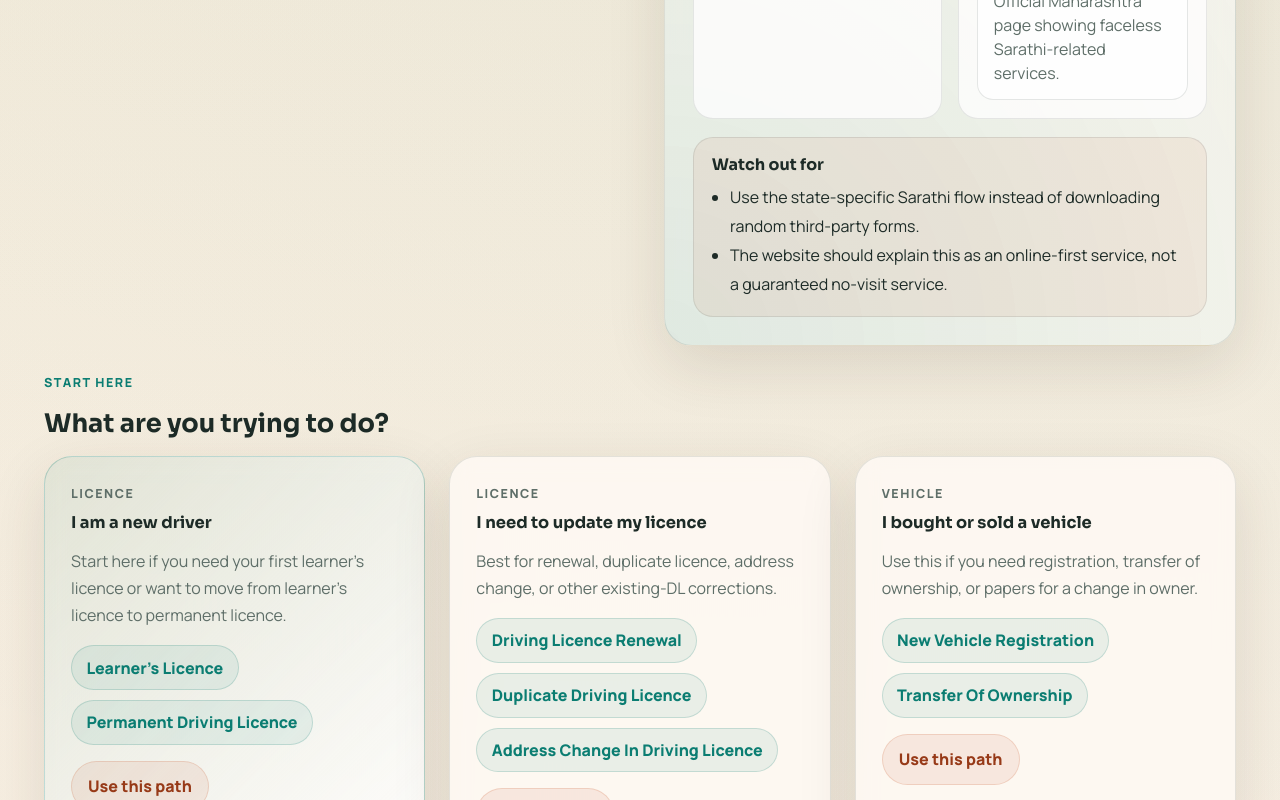
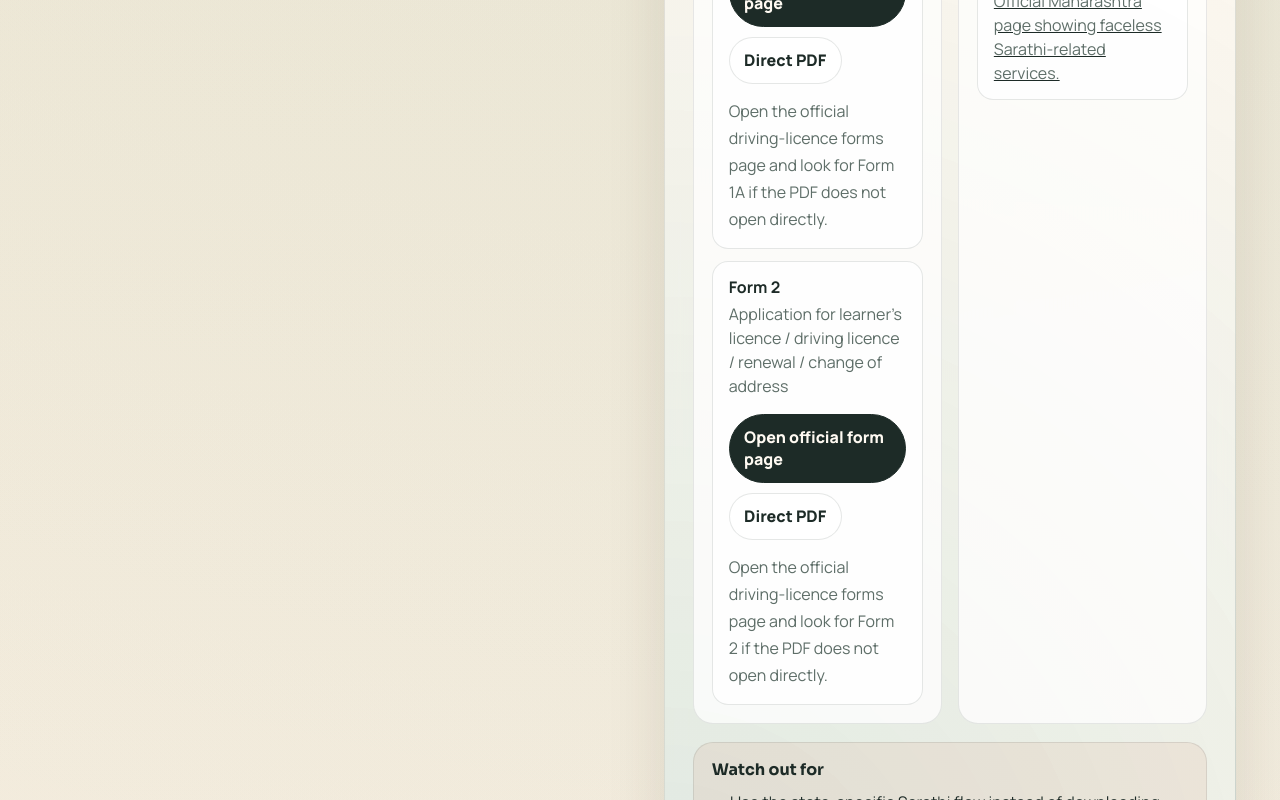
Before and after one commit to kartikdp/satararto, a plain HTML site: page docs/index.html in a window 1280 px wide. Shown: the part 3520-4320 px from the top of the page. Drawn offline with Linux system fonts and the light colour scheme.

Commit message:
Fix form download links with official fallbacks

```diff
--- a/docs/assets/app.js
+++ b/docs/assets/app.js
@@ -79,6 +79,24 @@ function getServiceResources(serviceId) {
 
 function dedupeList(items) {
   return [...new Set(items.filter(Boolean))];
+}
+
+function getFormLookupHint(form) {
+  return form.lookupHint || `Open the official forms page and look for ${form.formNo}.`;
+}
+
+function renderFormActions(form) {
+  return `
+    <div class="form-action-row">
+      <a class="form-action-link form-action-link--primary" href="${form.url}" target="_blank" rel="noreferrer">Open official form page</a>
+      ${
+        form.downloadUrl
+          ? `<a class="form-action-link" href="${form.downloadUrl}" target="_blank" rel="noreferrer">Direct PDF</a>`
+          : ""
+      }
+    </div>
+    <p class="form-link-note">${getFormLookupHint(form)}</p>
+  `;
 }
 
 function getPortalLabel(service) {
@@ -754,7 +772,7 @@ function renderPlannerOutput() {
 
     <div class="planner-detail-grid">
       <article class="planner-panel">
-        <h4>Official forms to download</h4>
+        <h4>Official form links</h4>
         ${
           formLinks.length
             ? `
@@ -762,10 +780,11 @@ function renderPlannerOutput() {
                 ${formLinks
                   .map(
                     (form) => `
-                      <a class="planner-resource-link" href="${form.url}" target="_blank" rel="noreferrer">
+                      <article class="planner-resource-card">
                         <strong>${form.formNo}</strong>
                         <span>${form.title}</span>
-                      </a>
+                        ${renderFormActions(form)}
+                      </article>
                     `
                   )
                   .join("")}
@@ -868,7 +887,9 @@ function renderDownloadGroups() {
                       <strong>${form.title}</strong>
                       <p>${form.usedFor}</p>
                     </div>
-                    <a href="${form.url}" target="_blank" rel="noreferrer">Download PDF</a>
+                    <div class="download-actions">
+                      ${renderFormActions(form)}
+                    </div>
                   </article>
                 `
               )
@@ -1080,7 +1101,7 @@ function renderServiceDetail() {
 
     <div class="detail-grid">
       <article class="detail-card">
-        <h3>Download official forms</h3>
+        <h3>Official form links</h3>
         ${
           formLinks.length
             ? `
@@ -1088,11 +1109,11 @@ function renderServiceDetail() {
                 ${formLinks
                   .map(
                     (form) => `
-                      <a class="inline-link-card" href="${form.url}" target="_blank" rel="noreferrer">
+                      <article class="inline-link-card inline-link-card--form">
                         <strong>${form.formNo}</strong>
                         <span>${form.title}</span>
-                        <small>Download official PDF</small>
-                      </a>
+                        ${renderFormActions(form)}
+                      </article>
                     `
                   )
                   .join("")}
--- a/docs/assets/data.js
+++ b/docs/assets/data.js
@@ -274,7 +274,9 @@ window.siteData = {
       title: "Application-cum-declaration as to physical fitness",
       category: "Licence Forms",
       usedFor: "Learner's licence and other licence-side workflows where self-declaration is applicable.",
-      url: "https://parivahan.gov.in/parivahan/sites/default/files/DownloadForm/form1.pdf"
+      url: "https://parivahan.gov.in/parivahan/en/content/driving-licence-0",
+      downloadUrl: "https://parivahan.gov.in/parivahan/sites/default/files/DownloadForm/form%201.pdf",
+      lookupHint: "Open the official driving-licence forms page and look for Form 1 if the PDF does not open directly."
     },
     {
       id: "form1a",
@@ -282,7 +284,9 @@ window.siteData = {
       title: "Medical Certificate",
       category: "Licence Forms",
       usedFor: "Driving licence renewal, IDP, and other cases needing medical certification.",
-      url: "https://parivahan.gov.in/parivahan/sites/default/files/DownloadForm/form1a.pdf"
+      url: "https://parivahan.gov.in/parivahan/en/content/driving-licence-0",
+      downloadUrl: "https://parivahan.gov.in/parivahan/sites/default/files/DownloadForm/Form-1-A.pdf",
+      lookupHint: "Open the official driving-licence forms page and look for Form 1A if the PDF does not open directly."
     },
     {
       id: "form2",
@@ -290,7 +294,9 @@ window.siteData = {
       title: "Application for learner's licence / driving licence / renewal / change of address",
       category: "Licence Forms",
       usedFor: "Learner's licence and DL-side application flows.",
-      url: "https://parivahan.gov.in/parivahan/sites/default/files/DownloadForm/form2.pdf"
+      url: "https://parivahan.gov.in/parivahan/en/content/driving-licence-0",
+      downloadUrl: "https://parivahan.gov.in/sites/default/files/DownloadForm/cmvr/FORM-2.pdf",
+      lookupHint: "Open the official driving-licence forms page and look for Form 2 if the PDF does not open directly."
     },
     {
       id: "form4",
@@ -298,7 +304,9 @@ window.siteData = {
       title: "Application for Licence to Drive",
       category: "Licence Forms",
       usedFor: "Permanent driving licence and related DL issue flows.",
-      url: "https://parivahan.gov.in/parivahan/sites/default/files/DownloadForm/form4.pdf"
+      url: "https://parivahan.gov.in/parivahan/en/content/driving-licence-0",
+      downloadUrl: "https://parivahan.gov.in/parivahan/sites/default/files/DownloadForm/form4.pdf",
+      lookupHint: "Open the official driving-licence forms page and look for Form 4 if the PDF does not open directly."
     },
     {
       id: "form4a",
@@ -306,7 +314,9 @@ window.siteData = {
       title: "Application for International Driving Permit",
       category: "Licence Forms",
       usedFor: "International Driving Permit applications.",
-      url: "https://parivahan.gov.in/parivahan/sites/default/files/DownloadForm/cmvr/FORM-4A.pdf"
+      url: "https://parivahan.gov.in/parivahan/en/content/driving-licence-0",
+      downloadUrl: "https://parivahan.gov.in/parivahan/sites/default/files/DownloadForm/cmvr/FORM-4A.pdf",
+      lookupHint: "Open the official driving-licence forms page and look for Form 4A if the PDF does not open directly."
     },
     {
       id: "form5",
@@ -314,7 +324,9 @@ window.siteData = {
       title: "Driving Certificate issued by Driving School or Establishment",
       category: "Licence Forms",
       usedFor: "Transport-category driving licence cases where training certification is required.",
-      url: "https://parivahan.gov.in/parivahan/sites/default/files/DownloadForm/cmvr/FORM-5.pdf"
+      url: "https://parivahan.gov.in/parivahan/en/content/driving-licence-0",
+      downloadUrl: "https://parivahan.gov.in/parivahan/sites/default/files/DownloadForm/form5.pdf",
+      lookupHint: "Open the official driving-licence forms page and look for Form 5 if the PDF does not open directly."
     },
     {
       id: "form9",
@@ -322,7 +334,8 @@ window.siteData = {
       title: "Application for Renewal of Driving Licence",
       category: "Licence Forms",
       usedFor: "Driving licence renewal.",
-      url: "https://parivahan.gov.in/parivahan/sites/default/files/DownloadForm/form9.pdf"
+      url: "https://parivahan.gov.in/parivahan/en/content/driving-licence-0",
+      lookupHint: "Open the official driving-licence forms page and search for Form 9 on Parivahan."
     },
     {
       id: "form20",
@@ -330,7 +343,9 @@ window.siteData = {
       title: "Application for Registration of a Motor Vehicle",
       category: "Vehicle Forms",
       usedFor: "New vehicle registration.",
-      url: "https://parivahan.gov.in/parivahan/sites/default/files/DownloadForm/form20.pdf"
+      url: "https://parivahan.gov.in/parivahan/en/content/vehicle-registration",
+      downloadUrl: "https://parivahan.gov.in/sites/default/files/DownloadForm/cmvr/FORM-20.pdf",
+      lookupHint: "Open the official vehicle-registration forms page and look for Form 20 if the PDF does not open directly."
     },
     {
       id: "form25",
@@ -338,7 +353,9 @@ window.siteData = {
       title: "Application for Renewal of Certificate of Registration",
       category: "Vehicle Forms",
       usedFor: "RC renewal.",
-      url: "https://parivahan.gov.in/parivahan/sites/default/files/DownloadForm/cmvr/FORM-25.pdf"
+      url: "https://parivahan.gov.in/parivahan/en/content/vehicle-registration",
+      downloadUrl: "https://parivahan.gov.in/parivahan/sites/default/files/DownloadForm/cmvr/FORM-25.pdf",
+      lookupHint: "Open the official vehicle-registration forms page and look for Form 25 if the PDF does not open directly."
     },
     {
       id: "form26",
@@ -346,7 +363,8 @@ window.siteData = {
       title: "Application for the Issue of Duplicate Certificate of Registration",
       category: "Vehicle Forms",
       usedFor: "Duplicate RC.",
-      url: "https://parivahan.gov.in/parivahan/sites/default/files/DownloadForm/form%2026.pdf"
+      url: "https://parivahan.gov.in/parivahan/en/content/vehicle-registration",
+      lookupHint: "Open the official vehicle-registration forms page and search for Form 26 on Parivahan."
     },
     {
       id: "form28",
@@ -354,7 +372,8 @@ window.siteData = {
       title: "Application and Grant of No Objection Certificate",
       category: "Vehicle Forms",
       usedFor: "NOC for moving or transferring a vehicle across jurisdiction.",
-      url: "https://parivahan.gov.in/parivahan/sites/default/files/DownloadForm/form%2028.pdf"
+      url: "https://parivahan.gov.in/parivahan/en/content/vehicle-registration",
+      lookupHint: "Open the official vehicle-registration forms page and search for Form 28 on Parivahan."
     },
     {
       id: "form29",
@@ -362,7 +381,8 @@ window.siteData = {
       title: "Notice of Transfer of Ownership of a Motor Vehicle",
       category: "Vehicle Forms",
       usedFor: "Transfer of vehicle ownership.",
-      url: "https://parivahan.gov.in/parivahan/sites/default/files/DownloadForm/form%2029.pdf"
+      url: "https://parivahan.gov.in/parivahan/en/content/vehicle-registration",
+      lookupHint: "Open the official vehicle-registration forms page and search for Form 29 on Parivahan."
     },
     {
       id: "form30",
@@ -370,7 +390,8 @@ window.siteData = {
       title: "Application for Intimation and Transfer of Ownership",
       category: "Vehicle Forms",
       usedFor: "Transfer of ownership after sale.",
-      url: "https://parivahan.gov.in/parivahan/sites/default/files/DownloadForm/form%2030.pdf"
+      url: "https://parivahan.gov.in/parivahan/en/content/vehicle-registration",
+      lookupHint: "Open the official vehicle-registration forms page and search for Form 30 on Parivahan."
     },
     {
       id: "form33",
@@ -378,7 +399,9 @@ window.siteData = {
       title: "Intimation of Change of Address in RC",
       category: "Vehicle Forms",
       usedFor: "Address change in registration certificate.",
-      url: "https://parivahan.gov.in/parivahan/sites/default/files/DownloadForm/form%2033.pdf"
+      url: "https://parivahan.gov.in/parivahan/en/content/vehicle-registration",
+      downloadUrl: "https://parivahan.gov.in/sites/default/files/DownloadForm/cmvr/FORM-33.pdf",
+      lookupHint: "Open the official vehicle-registration forms page and look for Form 33 if the PDF does not open directly."
     },
     {
       id: "form34",
@@ -386,7 +409,8 @@ window.siteData = {
       title: "Application for Making an Entry of Hire-Purchase / Lease / Hypothecation",
       category: "Vehicle Forms",
       usedFor: "Hypothecation or finance entry in RC.",
-      url: "https://parivahan.gov.in/parivahan/sites/default/files/DownloadForm/form%2034.pdf"
+      url: "https://parivahan.gov.in/parivahan/en/content/vehicle-registration",
+      lookupHint: "Open the official vehicle-registration forms page and search for Form 34 on Parivahan."
     },
     {
       id: "form35",
@@ -394,7 +418,9 @@ window.siteData = {
       title: "Notice of Termination of Hire-Purchase / Lease / Hypothecation",
       category: "Vehicle Forms",
       usedFor: "Hypothecation removal after loan closure.",
-      url: "https://parivahan.gov.in/parivahan/sites/default/files/DownloadForm/form%2035.pdf"
+      url: "https://parivahan.gov.in/parivahan/en/content/vehicle-registration",
+      downloadUrl: "https://parivahan.gov.in/parivahan/sites/default/files/DownloadForm/form%2035.pdf",
+      lookupHint: "Open the official vehicle-registration forms page and look for Form 35 if the PDF does not open directly."
     },
     {
       id: "form38",
@@ -402,7 +428,8 @@ window.siteData = {
       title: "Certificate of Fitness",
       category: "Fitness Forms",
       usedFor: "Fitness certificate cases, mainly for transport vehicles.",
-      url: "https://parivahan.gov.in/parivahan/sites/default/files/DownloadForm/form38.pdf"
+      url: "https://parivahan.gov.in/parivahan/en/content/vehicle-registration",
+      lookupHint: "Open the official vehicle-registration forms page and search for Form 38 on Parivahan."
     },
     {
       id: "form38a",
@@ -410,7 +437,9 @@ window.siteData = {
       title: "Report of Inspection",
       category: "Fitness Forms",
       usedFor: "Inspection report linked to transport vehicle fitness workflows.",
-      url: "https://parivahan.gov.in/sites/default/files/DownloadForm/cmvr/FORM-38A.pdf"
+      url: "https://parivahan.gov.in/parivahan/en/content/vehicle-registration",
+      downloadUrl: "https://parivahan.gov.in/sites/default/files/DownloadForm/cmvr/FORM-38A.pdf",
+      lookupHint: "Open the official vehicle-registration forms page and look for Form 38A if the PDF does not open directly."
     }
   ],
   downloadGroups: [
--- a/docs/assets/styles.css
+++ b/docs/assets/styles.css
@@ -679,19 +679,21 @@ h3 {
   gap: 12px;
 }
 
-.planner-resource-link {
+.planner-resource-link,
+.planner-resource-card {
   display: grid;
   gap: 4px;
   border: 1px solid var(--border);
   border-radius: 16px;
   padding: 14px 16px;
   background: rgba(255, 255, 255, 0.86);
-  text-decoration: none;
   transition: transform 160ms ease, border-color 160ms ease, background 160ms ease;
 }
 
 .planner-resource-link:hover,
-.planner-resource-link:focus-visible {
+.planner-resource-link:focus-visible,
+.planner-resource-card:hover,
+.planner-resource-card:focus-within {
   transform: translateY(-2px);
   border-color: rgba(11, 125, 114, 0.24);
   background: rgba(11, 125, 114, 0.05);
@@ -703,6 +705,16 @@ h3 {
 }
 
 .planner-resource-link span {
+  color: var(--muted);
+  line-height: 1.5;
+}
+
+.planner-resource-card strong,
+.planner-resource-card span {
+  display: block;
+}
+
+.planner-resource-card span {
   color: var(--muted);
   line-height: 1.5;
 }
@@ -803,8 +815,7 @@ h3 {
   line-height: 1.6;
 }
 
-.tool-card a,
-.download-card a {
+.tool-card a {
   display: inline-flex;
   margin-top: 12px;
   text-decoration: none;
@@ -817,7 +828,7 @@ h3 {
 
 .download-card {
   display: grid;
-  grid-template-columns: 1fr auto;
+  grid-template-columns: 1fr;
   gap: 12px;
   align-items: start;
 }
@@ -837,7 +848,6 @@ h3 {
 }
 
 .inline-link-card {
-  text-decoration: none;
   transition: transform 160ms ease, border-color 160ms ease, background 160ms ease;
 }
 
@@ -1166,6 +1176,60 @@ h3 {
   border-color: rgba(11, 125, 114, 0.16);
 }
 
+.form-action-row {
+  display: flex;
+  flex-wrap: wrap;
+  gap: 10px;
+  margin-top: 12px;
+}
+
+.form-action-link {
+  display: inline-flex;
+  align-items: center;
+  justify-content: center;
+  text-decoration: none;
+  border-radius: 999px;
+  padding: 0.72rem 0.9rem;
+  font-weight: 800;
+  border: 1px solid var(--border);
+  background: rgba(255, 255, 255, 0.82);
+  transition: transform 160ms ease, border-color 160ms ease, background 160ms ease;
+}
+
+.form-action-link:hover,
+.form-action-link:focus-visible {
+  transform: translateY(-2px);
+  border-color: rgba(11, 125, 114, 0.22);
+  background: rgba(11, 125, 114, 0.05);
+}
+
+.form-action-link--primary {
+  background: var(--ink);
+  border-color: var(--ink);
+  color: #fffaf2;
+}
+
+.form-action-link--primary:hover,
+.form-action-link--primary:focus-visible {
+  background: #233632;
+  border-color: #233632;
+}
+
+.form-link-note {
+  margin: 10px 0 0;
+  color: var(--muted);
+  line-height: 1.6;
+}
+
+.download-actions {
+  display: grid;
+  gap: 6px;
+}
+
+.inline-link-card--form .form-action-row {
+  margin-top: 14px;
+}
+
 .office-grid,
 .bundle-grid {
   display: grid;
```
